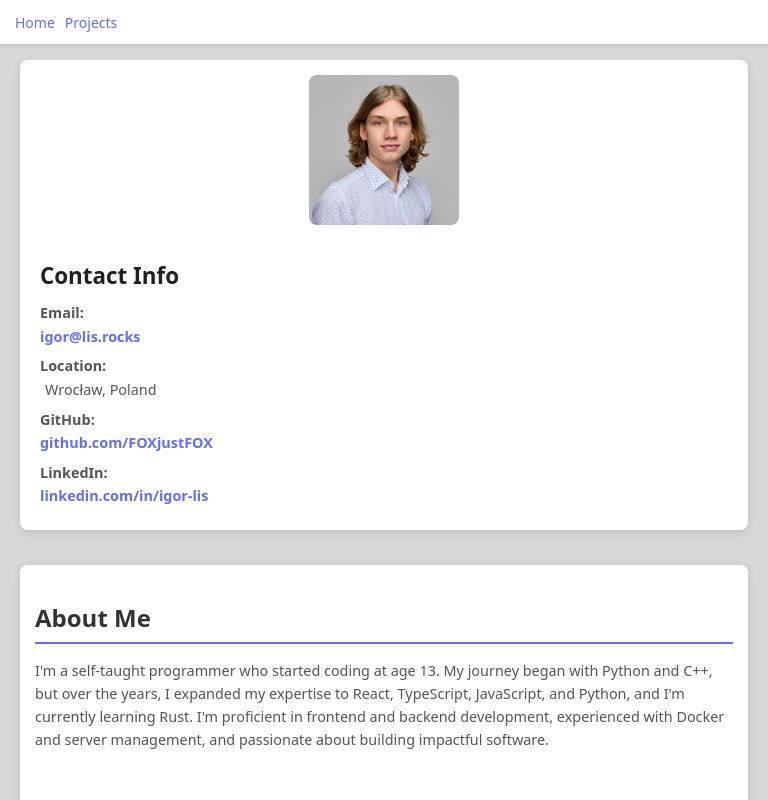
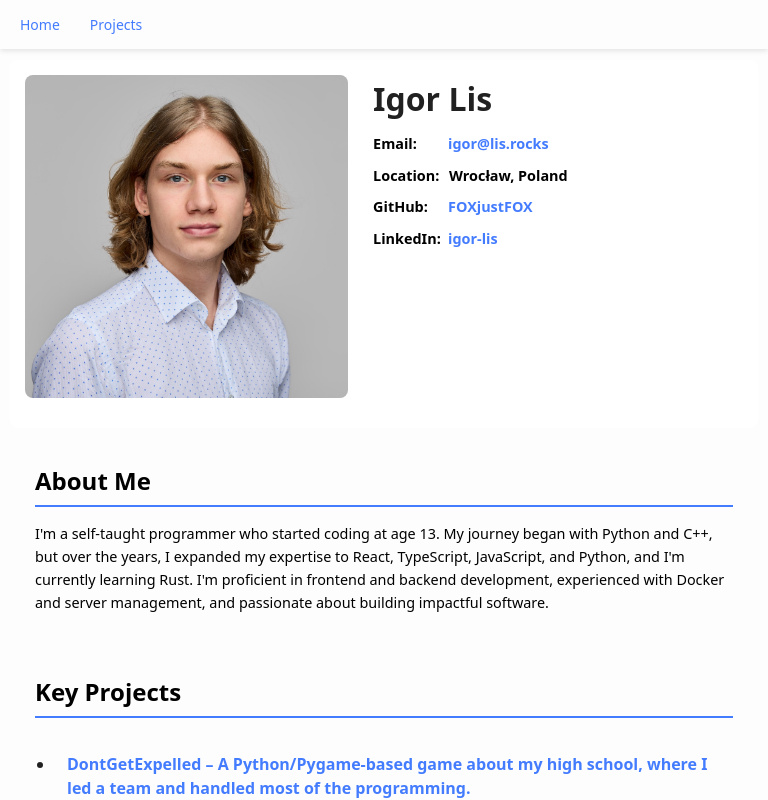
Before and after one commit to FOXjustFOX/FOXjustFOX, a React (Vite) app in the folder my_cv/: page / in a window 768 px wide. Shown: the top 800 px of the page. Built offline with nearby package versions, Linux system fonts and the light colour scheme.

Commit message:
changed the layout

```diff
--- a/my_cv/src/Home.tsx
+++ b/my_cv/src/Home.tsx
@@ -5,7 +5,6 @@ import { Link } from "react-router-dom";
 
 const Home: React.FC = () => {
     // References for scroll animations
-    const sidebarRef = useRef(null);
     const aboutRef = useRef(null);
     const projectsRef = useRef(null);
     const skillsRef = useRef(null);
@@ -14,7 +13,6 @@ const Home: React.FC = () => {
     const educationRef = useRef(null);
 
     // Check if elements are in view
-    const isSidebarInView = useInView(sidebarRef, { once: true, amount: 0.2 });
     const isAboutInView = useInView(aboutRef, { once: true, amount: 0.2 });
     const isProjectsInView = useInView(projectsRef, {
         once: true,
@@ -42,13 +40,8 @@ const Home: React.FC = () => {
                 {/* Left column - Photo and personal info */}
                     <motion.div
                         className="home-sidebar"
-                    ref={sidebarRef}
                         initial={{ opacity: 0, x: -50 }}
-                    animate={
-                        isSidebarInView
-                            ? { opacity: 1, x: 0 }
-                            : { opacity: 0, x: -50 }
-                    }
+                        animate={{ opacity: 1, x: 0 }}
                         transition={{ duration: 0.5, ease: "easeOut" }}>
                         <img
                             src={profilePhoto}
@@ -56,14 +49,17 @@ const Home: React.FC = () => {
                             className="profile-photo"
                         />
                         <div className="personal-info">
-                        <h2>Contact Info</h2>
+                            <h1>Igor Lis</h1>
                             <p>
                                 <motion.span className="info-label">
                                     Email:
                                 </motion.span>
                                 <motion.a
                                     href="mailto:igor@lis.rocks"
-                                whileHover={{ scale: 1.05, color: "#535bf2" }}
+                                    whileHover={{
+                                        scale: 1.05,
+                                        color: "#535bf2",
+                                    }}
                                     transition={{ duration: 0.2 }}>
                                     igor@lis.rocks
                                 </motion.a>
@@ -72,7 +68,7 @@ const Home: React.FC = () => {
                                 <motion.span className="info-label">
                                     Location:
                                 </motion.span>
-                            <span style={{ marginLeft: "5px" }}>
+                                <span className="place-label">
                                     Wrocław, Poland
                                 </span>
                             </p>
@@ -84,9 +80,12 @@ const Home: React.FC = () => {
                                     href="https://github.com/FOXjustFOX"
                                     target="_blank"
                                     rel="noopener noreferrer"
-                                whileHover={{ scale: 1.05, color: "#535bf2" }}
+                                    whileHover={{
+                                        scale: 1.05,
+                                        color: "#535bf2",
+                                    }}
                                     transition={{ duration: 0.2 }}>
-                                github.com/FOXjustFOX
+                                    FOXjustFOX
                                 </motion.a>
                             </p>
                             <p>
@@ -97,9 +96,12 @@ const Home: React.FC = () => {
                                     href="https://www.linkedin.com/in/igor-lis-4b3923254/"
                                     target="_blank"
                                     rel="noopener noreferrer"
-                                whileHover={{ scale: 1.05, color: "#535bf2" }}
+                                    whileHover={{
+                                        scale: 1.05,
+                                        color: "#535bf2",
+                                    }}
                                     transition={{ duration: 0.2 }}>
-                                linkedin.com/in/igor-lis
+                                    igor-lis
                                 </motion.a>
                             </p>
                         </div>
--- a/my_cv/src/Layout.tsx
+++ b/my_cv/src/Layout.tsx
@@ -6,10 +6,10 @@ const Layout: React.FC = () => {
         <div className="container">
             <nav>
                 <Link className="link" to="/">
-                    Home
+                    <p>Home</p>
                 </Link>
                 <Link className="link" to="/projects">
-                    Projects
+                    <p>Projects</p>
                 </Link>
                 {/* <a className="link" href="https://api.lis.rocks">
                     Solvro API
--- a/my_cv/src/RepoDetails.tsx
+++ b/my_cv/src/RepoDetails.tsx
@@ -113,6 +113,7 @@ const RepoDetails: React.FC = () => {
                         `https://api.github.com/repos/${username}/${repoName}`
                     );
                     setRepo(repoResponse.data);
+                    console.log(repoResponse.data);
 
                     // Store with timestamp
                     sessionStorage.setItem(
--- a/my_cv/src/styles.css
+++ b/my_cv/src/styles.css
@@ -1,15 +1,24 @@
+:root {
+    --color-primary: #000000;
+    --color-secondary: #fdfdfd;
+    --color-tertiary: #447cff;
+
+    --color-tertiary-hover: #535bf2;
+
+    /* Colors for dark mode */
+    --color-primary-dark: #ffffff;
+    --color-secondary-dark: #1a1a1a;
+    --color-tertiary-dark: #447cff;
+}
+
 html,
 body {
     height: 100%;
     width: 100%;
     margin: 0;
-    display: flex;
-    justify-content: center;
-    align-items: center;
-    flex-direction: column;
-    text-align: center;
-    overflow-x: hidden; /* Prevent horizontal scroll */
-    padding-bottom: 0; /* Remove extra bottom padding that causes white strip */
+    padding: 0;
+    overflow-y: auto; /* Allow vertical scrolling at root level */
+    overflow-x: hidden;
 }
 
 #root {
@@ -18,31 +27,22 @@ body {
     display: flex;
     flex-direction: column;
     align-items: center;
-    justify-content: flex-start; /* Change to flex-start to allow content to flow normally */
-    overflow-y: auto; /* Allow vertical scrolling */
-    overflow-x: hidden; /* Prevent horizontal scroll */
-
     font-family: system-ui, Avenir, Helvetica, Arial, sans-serif;
     line-height: 1.5;
     font-weight: 400;
-
-    color-scheme: light dark;
     color: rgba(0, 0, 0, 0.87);
-    background-color: #d7d7d7;
-
-    font-synthesis: none;
-    text-rendering: optimizeLegibility;
-    -webkit-font-smoothing: antialiased;
-    -moz-osx-font-smoothing: grayscale;
+    background-color: var(--color-secondary);
+    overflow-y: auto; /* Allow vertical scrolling */
+    overflow-x: hidden; /* Prevent horizontal scroll */
 }
 
 a {
     font-weight: 500;
-    color: #646cff;
+    color: var(--color-tertiary);
     text-decoration: inherit;
 }
 a:hover {
-    color: #535bf2;
+    color: var(--color-tertiary-hover);
 }
 
 .container {
@@ -58,13 +58,17 @@ a:hover {
 }
 
 nav {
+    display: flex;
+    flex-direction: row;
+    justify-content: flex-start;
+    align-items: center;
     width: 100%;
     text-align: left;
-    padding: 15px;
+    padding: 0 15px;
     position: fixed;
     top: 0;
     left: 0;
-    background: white;
+    background: var(--color-secondary);
     box-shadow: 0 2px 5px rgba(0, 0, 0, 0.1);
     z-index: 100; /* Ensure navbar is on top */
 }
@@ -72,7 +76,7 @@ nav {
 .link {
     margin-right: 15px;
     font-weight: 500;
-    color: #646cff;
+    color: var(--color-tertiary);
     text-decoration: inherit;
 }
 
@@ -82,10 +86,10 @@ nav {
     align-items: flex-start;
     width: 100%;
     padding-top: 70px;
-    overflow-y: hidden;
     min-height: 0;
     height: auto;
     flex-direction: column; /* Default is column for all pages */
+    overflow: visible; /* Allow content to flow naturally and enable sticky behavior */
 }
 
 /* RepoDetails specific layouts */
@@ -111,7 +115,8 @@ nav {
     flex: 1;
     max-width: 300px;
     padding: 20px;
-    background-color: white;
+    margin-left: 10px;
+    background-color: var(--color-secondary);
     border-radius: 8px;
     box-shadow: 0 2px 5px rgba(0, 0, 0, 0.1);
     display: flex;
@@ -151,13 +156,13 @@ nav {
 }
 
 .back-button {
-    background-color: #f0f0f0;
-    color: #333;
+    background-color: var(--color-secondary);
+    color: var(--color-primary);
 }
 
 .github-button {
-    background-color: #24292e;
-    color: white !important;
+    background-color: var(--color-primary);
+    color: var(--color-secondary) !important;
 }
 
 .back-button:hover,
@@ -169,11 +174,11 @@ nav {
 .repo-title {
     font-size: 1.8rem;
     margin: 0 0 10px 0;
-    color: #333;
+    color: var(--color-primary);
 }
 
 .repo-description {
-    color: #666;
+    color: var(--color-primary);
     margin-bottom: 20px;
     line-height: 1.4;
 }
@@ -214,29 +219,29 @@ nav {
 
 .page li a {
     font-weight: bold;
-    color: #646cff;
+    color: var(--color-tertiary);
     text-decoration: none;
     display: block;
     margin-bottom: 8px;
 }
 
 .page li a:hover {
-    color: #535bf2;
+    color: var(--color-tertiary);
 }
 
 .page p {
     font-size: 0.9rem;
-    color: #555;
+    color: var(--color-primary);
 }
 
 .page a {
-    color: #646cff;
+    color: var(--color-tertiary);
     font-weight: bold;
     text-decoration: none;
 }
 
 .page a:hover {
-    color: #535bf2;
+    color: var(--color-tertiary);
 }
 
 .readme {
@@ -276,11 +281,11 @@ nav {
 }
 
 .readme h2 {
-    color: #333;
+    color: var(--color-primary);
 }
 
 .readme a {
-    color: #646cff;
+    color: var(--color-tertiary);
     font-weight: bold;
     text-decoration: underline;
 }
@@ -319,7 +324,7 @@ nav {
     font-size: 2.5rem;
     margin: 20px 0 30px 0; /* Add top margin to ensure visibility */
     text-align: center;
-    color: #333;
+    color: var(--color-primary);
     align-self: center;
     width: 100%;
     position: relative; /* Help with stacking context */
@@ -380,7 +385,7 @@ nav {
 
 .repo-name {
     font-size: 1.2rem;
-    color: #646cff;
+    color: var(--color-tertiary);
     margin-top: 0;
     margin-bottom: 10px;
     font-weight: 600;
@@ -389,7 +394,7 @@ nav {
 }
 
 .projects-grid p {
-    color: #555;
+    color: var(--color-primary);
     font-size: 0.9rem;
     margin: 0;
     flex-grow: 1;
@@ -413,67 +418,53 @@ nav {
 /* Media query adjustments */
 /* Home page specific layouts - similar to RepoDetails */
 .home-page {
+    width: 100%;
+    min-height: 100vh;
+    display: flex;
     flex-direction: column;
-    overflow-y: visible;
-    /* min-height: 100vh; */
-    /* padding-top: 70px; Ensure content starts below navbar */
-    padding-bottom: 0; /* Remove excessive padding */
+    align-items: center;
+    overflow-x: hidden;
+    padding-top: 70px;
+    padding-bottom: 30px;
 }
 
 .home-container {
     display: flex;
     flex-direction: row;
+    gap: 20px;
     width: 100%;
     max-width: 1200px;
-    gap: 20px;
     margin: 0 auto;
-    padding: 0 20px 20px;
-    min-height: calc(100vh - 90px);
-    height: auto;
-    overflow: visible;
+    padding: 0 20px;
+    box-sizing: border-box;
+    position: relative;
 }
 
+/* Fix sidebar to ensure sticky behavior */
 .home-sidebar {
-    flex: 1;
-    max-width: 300px;
+
+    width: 300px;
+    height: fit-content;
+    max-height: calc(100vh - 120px);
+    flex-shrink: 0;
+    background-color: white;
     padding: 20px;
-    background-color: white;
     border-radius: 8px;
-    box-shadow: 0 2px 5px rgba(0, 0, 0, 0.1);
-    display: flex;
-    flex-direction: column;
-    height: auto;
-    min-height: min-content;
-    overflow: visible; /* Change from overflow-y to just overflow */
-    position: relative;
-    align-self: flex-start;
+
 }
 
 .home-content {
-    flex: 3;
+    flex: 1;
     padding: 20px;
-    background-color: white;
-    border-radius: 8px;
-    box-shadow: 0 2px 5px rgba(0, 0, 0, 0.1);
-    height: auto;
-    max-height: calc(100vh - 120px);
-    width: 100%;
-    min-height: 400px;
-    overflow-y: auto;
-    overflow-x: hidden;
-    text-align: left;
-    align-self: flex-start;
-    margin-bottom: 20px;
-    display: flex;
-    flex-direction: column;
+    max-width: 800px;
 }
 
 .profile-photo {
     width: 100%;
-    max-width: 250px;
+    /* max-width: 250px; */
     height: auto;
     border-radius: 8px;
-    margin: 0 auto 20px;
+    /* margin: 20px; */
     display: block;
 }
 
@@ -501,8 +492,9 @@ nav {
     display: inline-block;
 }
 
-.personal-info a {
-    color: #646cff;
+.personal-info a,
+.link p {
+    color: var(--color-tertiary);
     text-decoration: none;
     position: relative;
     display: inline-block;
@@ -510,18 +502,20 @@ nav {
     margin-left: 5px;
 }
 
-.personal-info a::after {
+.personal-info a::after,
+.link p::after {
     content: "";
     position: absolute;
     width: 0;
     height: 2px;
     bottom: 0;
     left: 0;
-    background-color: #535bf2;
+    background-color: var(--color-tertiary);
     transition: width 0.3s ease;
 }
 
-.personal-info a:hover::after {
+.personal-info a:hover::after,
+.link p:hover::after {
     width: 100%;
 }
 
@@ -531,9 +525,9 @@ nav {
 
 .cv-section h2 {
     font-size: 1.8rem;
-    color: #333;
+    color: var(--color-primary);
     margin-bottom: 15px;
-    border-bottom: 2px solid #646cff;
+    border-bottom: 2px solid var(--color-tertiary);
     padding-bottom: 5px;
 }
 
@@ -593,12 +587,17 @@ nav {
 }
 
 .project-home-link strong {
-    color: #646cff;
+    color: var(--color-tertiary);
     transition: color 0.2s ease;
 }
 
 .projects-list li:hover .project-home-link strong {
-    color: #535bf2;
+    color: var(--color-tertiary);
+}
+
+.place-label {
+    font-weight: 600;
+    margin-left: 5px;
 }
 
 @media (max-width: 768px) {
@@ -606,6 +605,11 @@ nav {
     body,
     html {
         overflow-x: hidden;
+    }
+
+    .place-label {
+        font-weight: 600;
+        margin-left: 1px;
     }
 
     .container {
@@ -623,12 +627,13 @@ nav {
     }
 
     nav {
-        padding: 10px 15px;
+        /* padding: 10px 15px; */
         width: 100%;
         box-sizing: border-box;
+
     }
 
-    .link {
+    .link p{
         margin-right: 10px;
         font-size: 14px;
     }
@@ -648,13 +653,13 @@ nav {
         width: 100%;
         max-width: 100%;
         overflow-x: hidden;
+        height: auto;
     }
 
     .repo-details-container {
         flex-direction: column;
-        height: auto;
-        max-height: none;
-        overflow-y: auto;
+        height: 100%;
+        /* overflow-y: auto; */
         overflow-x: hidden;
         padding: 0 15px;
         margin-bottom: 20px;
@@ -669,12 +674,14 @@ nav {
         box-sizing: border-box;
         height: auto;
         overflow-y: visible;
+        margin-left: 0px;
     }
 
     .repo-details-content {
         height: auto;
-        max-height: 700px;
+        /* max-height: 700px; */
         width: 100%;
+        overflow-y: visible;
         box-sizing: border-box;
     }
 
@@ -683,8 +690,8 @@ nav {
     }
 
     .readme {
-        max-height: 60vh;
-        overflow-y: auto;
+        /* max-height: 60vh; */
+        /* overflow-y: auto; */
         width: 100%;
         box-sizing: border-box;
         overflow-x: hidden;
@@ -788,25 +795,27 @@ nav {
         overflow-y: visible;
         overflow-x: hidden;
         padding: 0 10px;
-        margin-bottom: 20px;
+        margin-bottom: 10px;
         width: 100%;
         box-sizing: border-box;
+        gap: 0px;
     }
 
     .home-sidebar {
-        max-width: 100%;
-        width: calc(100% - 20px);
+        width: 100%;
+        top: 10px;
+        /* width: calc(100% - 20px); */
         padding: 15px;
         box-sizing: border-box;
         height: auto;
         overflow: visible;
-        margin: 0 auto 15px;
+        margin: 0 auto 0px;
         border-radius: 8px;
-        box-shadow: 0 3px 10px rgba(0, 0, 0, 0.1);
+        /* box-shadow: 0 3px 10px rgba(0, 0, 0, 0.1); */
     }
 
     .profile-photo {
-        max-width: 150px;
+        max-width: 100%;
         margin: 0 auto 15px;
     }
 
@@ -826,7 +835,7 @@ nav {
     .personal-info p {
         margin: 8px 0;
         font-size: 0.9rem;
-        flex-direction: column;
+        flex-direction: row;
     }
 
     .info-label {
@@ -846,10 +855,10 @@ nav {
         padding: 15px;
         margin: 0 auto;
         border-radius: 8px;
-        box-shadow: 0 3px 10px rgba(0, 0, 0, 0.1);
+        /* box-shadow: 0 3px 10px rgba(0, 0, 0, 0.1); */
         box-sizing: border-box;
-        overflow-x: hidden;
-        overflow-y: visible;
+        overflow: hidden;
+
         display: block;
     }
 
@@ -891,11 +900,59 @@ nav {
         padding: 8px 12px;
         margin-bottom: 10px;
     }
+
+    .home-sidebar-wrapper {
+        width: 100%;
+        margin-right: 0;
+        margin-bottom: 20px;
+    }
+}
+
+@media (min-width: 480px) and (max-width: 768px) {
+    .home-sidebar {
+        width: 100%;
+        top: 10px;
+        /* width: calc(100% - 20px); */
+        padding: 15px;
+        box-sizing: border-box;
+        height: auto;
+        overflow: visible;
+        margin: 0 auto 0px;
+        border-radius: 8px;
+        display: flex;
+        flex-direction: row;
+        justify-content: flex-start;
+        align-self: flex-start;
+        gap: 10px;
+    }
+
+    .profile-photo {
+        max-width: 45%;
+        /* margin: 0 auto 15px; */
+    }
+
+    .personal-info {
+        width: 100%;
+        box-sizing: border-box;
+        padding: 0 15px;
+    }
+
+    .personal-info h1 {
+        /* font-size: 1.4rem; */
+        margin-bottom: 10px;
+        margin-top: 0px;
+        word-wrap: break-word;
+        width: 100%;
+    }
+
+
+
 }
 
 /* Loading animation styles */
 .loading-container {
     display: flex;
+    box-sizing: border-box;
     flex-direction: column;
     align-items: center;
     justify-content: center;
@@ -914,7 +971,7 @@ nav {
 
 .loading-container p {
     font-size: 1.2rem;
-    color: #646cff;
+    color: var(--color-tertiary);
     font-weight: 500;
     margin-top: 10px;
 }
@@ -934,3 +991,20 @@ nav {
         font-size: 1rem;
     }
 }
+
+html,
+body,
+#root {
+    overflow-y: auto; /* Enable scrolling at the document level */
+    height: auto;
+    min-height: 100vh;
+}
+
+/* Add this to ensure the wrapper has proper dimensions */
+.home-sidebar-wrapper {
+    position: relative;
+    width: 300px;
+    flex-shrink: 0;
+    height: 100%;
+    margin-right: 20px;
+}
```
Lines whose indentation alone changed are shown as unchanged.
